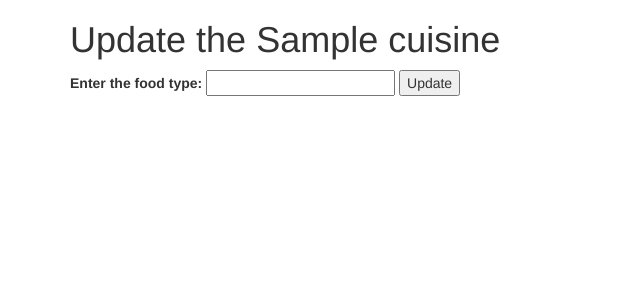
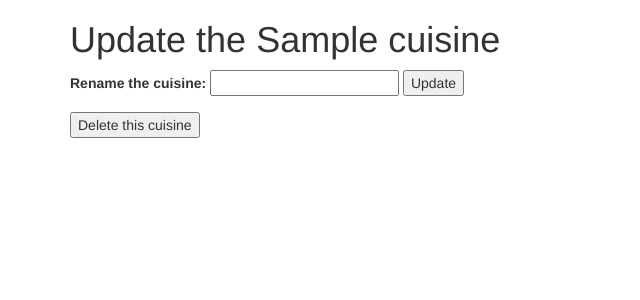
Before and after one commit to jillkuchman/BestRestaurants, a PHP site: template views/cuisine_edit.twig in a window 1280 px wide. Shown: the top 300 px of the page, without its empty margins (0-640 px from the left). Run offline with PHP 8.4, Linux system fonts and the light colour scheme; the template is opened without the code that fills it: most values are stand-ins (such as "Sample title", 1, 10 or a date in 2020); some libraries are stand-ins or nearby versions.

Commit message:
Add delete method to Cuisines

```diff
--- a/src/Cuisine.php
+++ b/src/Cuisine.php
@@ -97,6 +97,8 @@
         function delete()
         {
             $GLOBALS['DB']->exec("DELETE FROM cuisines WHERE id={$this->getId()};");
+            $GLOBALS['DB']->exec("DELETE FROM restaurants WHERE cuisine_id={$this->getId()};");
+
         }
 
     }
--- a/views/cuisine_edit.twig
+++ b/views/cuisine_edit.twig
@@ -6,9 +6,14 @@
     <form action="/cuisines/{{ cuisine.getId }}" method="post">
         <input type="hidden" name="_method" value="patch">
 
-        <label for="food_type">Enter the food type:</label>
+        <label for="food_type">Rename the cuisine:</label>
         <input type="text" name="food_type" id="food_type">
         <button type="submit">Update</button>
 
     </form>
+
+    <form action="/cuisines/{{ cuisine.getId }}" method="post">
+        <input name="_method" type="hidden" value="delete">
+        <button type="submit">Delete this cuisine</button>
+    </form>
 </div>
```
Also changed, not shown: app/app.php (+9 -3 lines), tests/CuisineTest.php (+20 -0 lines), views/cuisines.twig (line endings or trailing spaces).
